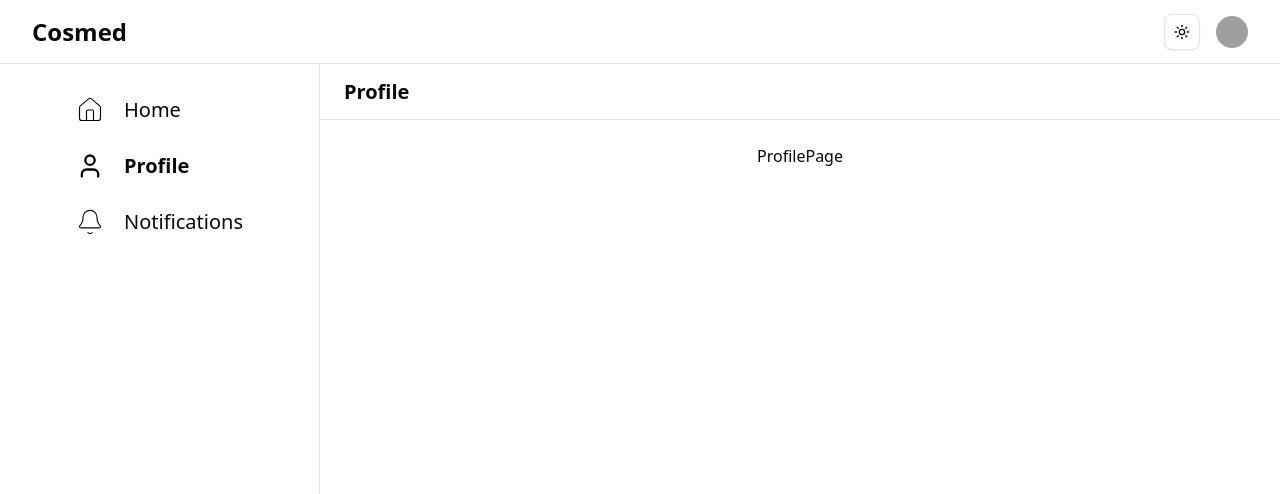
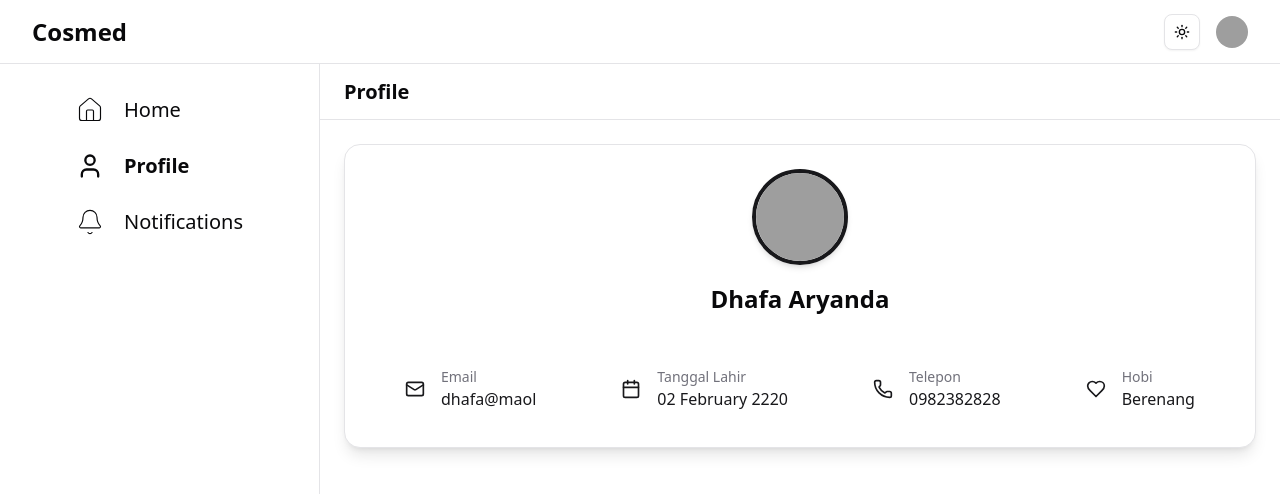
Before and after one commit to DhafaAryanda/mini-project-sosmed-app, a Next.js app: page /profile in a window 1280 px wide. Shown: the top 494 px of the page. Built offline with nearby package versions, Linux system fonts and the light colour scheme; grey boxes are pictures that could not be loaded.

Commit message:
feat: add ProfileCard

```diff
--- /dev/null
+++ b/components/Profile/ProfileCard.tsx
@@ -0,0 +1,50 @@
+import { Avatar, AvatarFallback, AvatarImage } from '@/components/ui/avatar'
+import { Card, CardContent, CardHeader, CardTitle } from '@/components/ui/card'
+import { Calendar, Heart, Mail, Phone } from 'lucide-react'
+
+export function ProfileCard() {
+  return (
+    <Card className="w-full h-fit p-6 shadow-lg rounded-2xl">
+      <CardHeader className="items-center flex-col">
+        <Avatar className="w-24 h-24 border-4 border-primary shadow-md">
+          <AvatarImage src="https://github.com/shadcn.png" />
+          <AvatarFallback>DA</AvatarFallback>
+        </Avatar>
+        <CardTitle className="text-2xl font-bold mt-3">Dhafa Aryanda</CardTitle>
+      </CardHeader>
+
+      <CardContent className="mt-4 flex flex-row justify-between">
+        <div className="flex items-center gap-4 p-3 rounded-lg ">
+          <Mail className="w-5 h-5 text-primary" />
+          <div>
+            <p className="text-sm text-muted-foreground">Email</p>
+            <p className="text-secondary-foreground font-medium">dhafa@maol</p>
+          </div>
+        </div>
+        <div className="flex items-center gap-4 p-3 rounded-lg ">
+          <Calendar className="w-5 h-5 text-primary" />
+          <div>
+            <p className="text-sm text-muted-foreground">Tanggal Lahir</p>
+            <p className="text-secondary-foreground font-medium">
+              02 February 2220
+            </p>
+          </div>
+        </div>
+        <div className="flex items-center gap-4 p-3 rounded-lg ">
+          <Phone className="w-5 h-5 text-primary" />
+          <div>
+            <p className="text-sm text-muted-foreground">Telepon</p>
+            <p className="text-secondary-foreground font-medium">0982382828</p>
+          </div>
+        </div>
+        <div className="flex items-center gap-4 p-3 rounded-lg ">
+          <Heart className="w-5 h-5 text-primary" />
+          <div>
+            <p className="text-sm text-muted-foreground">Hobi</p>
+            <p className="text-secondary-foreground font-medium">Berenang</p>
+          </div>
+        </div>
+      </CardContent>
+    </Card>
+  )
+}
--- a/pages/profile/index.tsx
+++ b/pages/profile/index.tsx
@@ -1,3 +1,9 @@
+import { ProfileCard } from '@/components/Profile/ProfileCard'
+
 export default function ProfilePage() {
-  return <div>ProfilePage</div>
+  return (
+    <div className="w-full h-full flex justify-center ">
+      <ProfileCard />
+    </div>
+  )
 }
```
